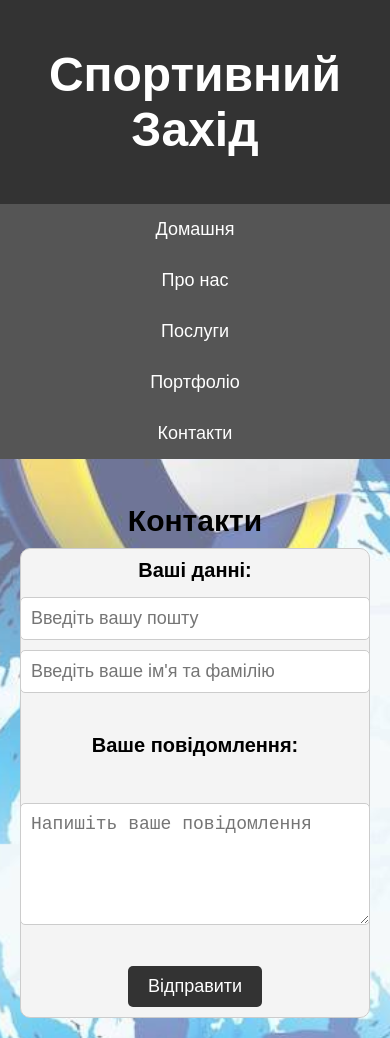
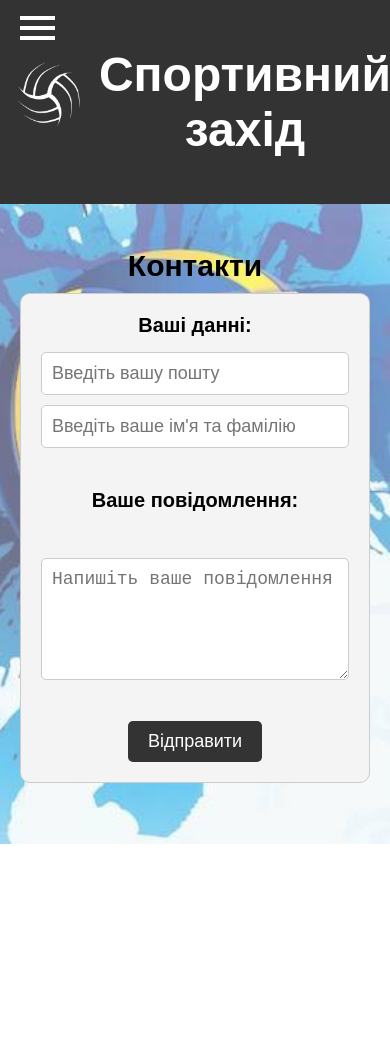
Before and after one commit to Nikita3alanskiy/web-lab1-2, a website built with webpack: page pages_html/contact.html in a window 390 px wide. After the commit the page ends 844 px from the top, so only its background shows below. Built offline with nearby package versions, Linux system fonts and the light colour scheme.

Commit message:
finaly commit

```diff
--- a/css/style.css
+++ b/css/style.css
@@ -1,3 +1,7 @@
+*
+{
+  box-sizing: border-box;
+}
 body {
   font-family: Arial, sans-serif;
   margin: 0;
@@ -15,13 +19,18 @@ header {
   background: #333;
   color: white;
   padding: 15px;
-  text-align: center;
-  font-size: 24px;
+  width: 100%;
 }
+.container {
+  display: flex;
+  align-items: center;
+  justify-content: center;
 
+}
 nav {
-  display: flex; /* Flexbox для навігації */
+  display: flex;
   justify-content: center;
+  width: 100%;
   background: #555;
 }
 
@@ -31,10 +40,12 @@ nav a {
   text-decoration: none;
   font-size: 18px;
   transition: background 0.3s;
+
 }
 
 nav a:hover {
   background: #777;
+
 }
 
 section {
@@ -100,20 +111,80 @@ form button:hover {
   }
 }
 
-/* Медіазапити для адаптивності */
+
 @media (max-width: 768px) {
   nav {
-    flex-direction: column; /* Вертикальне меню */
-    align-items: center; /* Вирівнювання по центру */
+    flex-direction: column;
+    align-items: center;
+    width: 100vw; /* Гарантуємо, що навігація розтягується */
   }
 
   nav a {
-    width: 100%;
+    width: 100%; /* Щоб кожне посилання займало всю ширину */
     text-align: center;
   }
+}
+/* Приховуємо бургер-меню на великих екранах */
+#menu-toggle,
+.burger-menu {
+  display: none;
+}
 
-  form {
-    max-width: 100%; /* Розтягуємо форму на всю ширину */
-    padding: 10px;
+
+  /* Бургерне меню */
+  #menu-toggle {
+    display: none;
   }
-}
+
+  .burger-menu {
+    display: none;
+    width: 35px;
+    height: 30px;
+    position: absolute;
+    top: 15px;
+    left: 15px;
+    cursor: pointer;
+    z-index: 1000;
+  }
+
+  .burger-menu span {
+    display: block;
+    background: white;
+    height: 4px;
+    width: 100%;
+    margin: 6px 0;
+    transition: 0.3s;
+  }
+
+  /* Адаптивний режим */
+  @media (max-width: 768px) {
+    .burger-menu {
+      display: block;
+      position: absolute;
+      top: 10px;
+      left: 20px;
+    }
+
+    /* Ховаємо стандартну навігацію */
+    nav {
+      display: none;
+      flex-direction: column;
+      position: absolute;
+      top: 170px; /* Щоб було після хедера */
+      left: 0;
+      width: 100%;
+      background: #444;
+      text-align: center;
+    }
+
+    nav a {
+      padding: 15px;
+      border-top: 1px solid #666;
+      width: 100%;
+    }
+
+    /* Відкриваємо меню при виборі чекбокса */
+    #menu-toggle:checked + .burger-menu + nav {
+      display: flex;
+    }
+  }
--- a/pages_html/contact.html
+++ b/pages_html/contact.html
@@ -9,8 +9,19 @@
 </head>
 <body>
 <header>
-  <h1>Спортивний Захід</h1>
+  <div class="container">
+    <img src ="../img/logo.png" alt="" style="width: 100px; height: 100px; ">
+    <h1 style="font-size: 48px; text-align: center;">Спортивний захід</h1>
+  </div>
+
 </header>
+<input type="checkbox" id="menu-toggle">
+<label for="menu-toggle" class="burger-menu">
+  <span></span>
+  <span></span>
+  <span></span>
+</label>
+
 <nav>
   <a href="index.html">Домашня</a>
   <a href="about.html">Про нас</a>
```
Also changed, not shown: pages_html/about.html (+12 -1 lines), pages_html/index.html (+11 -1 lines), pages_html/portfolio.html (+13 -1 lines), pages_html/services.html (+13 -1 lines), img/logo.png (added).
